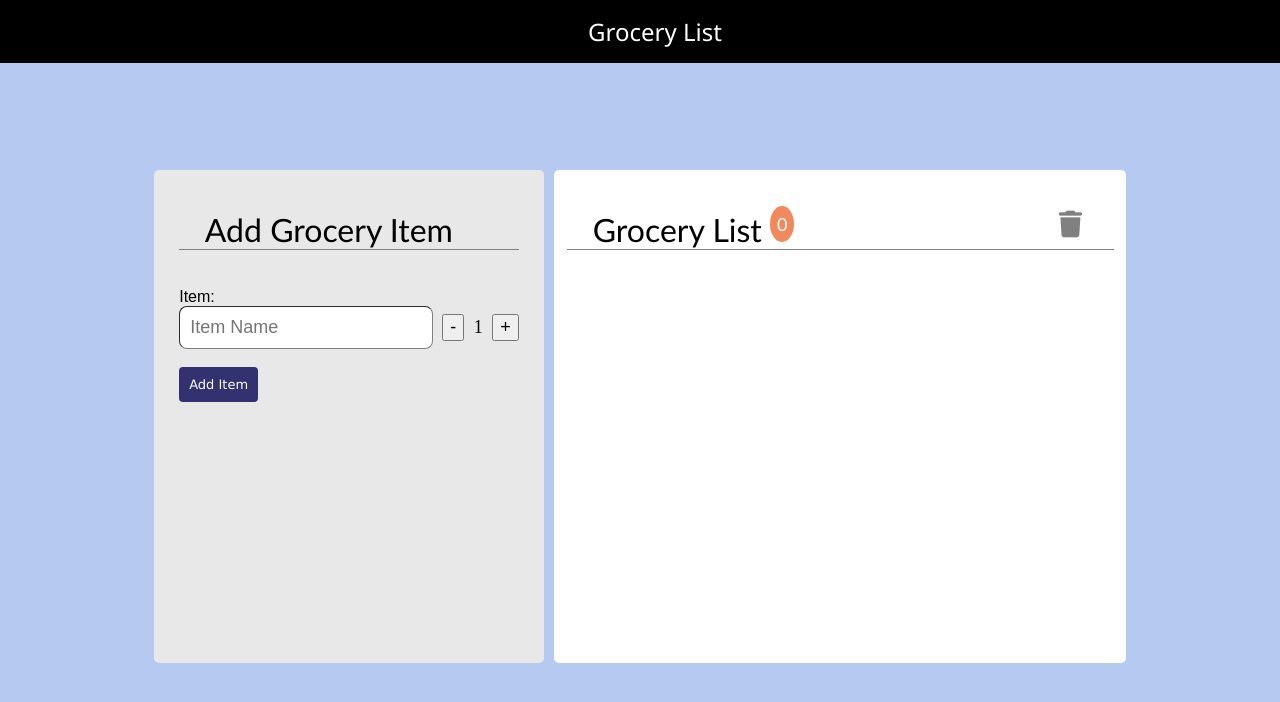
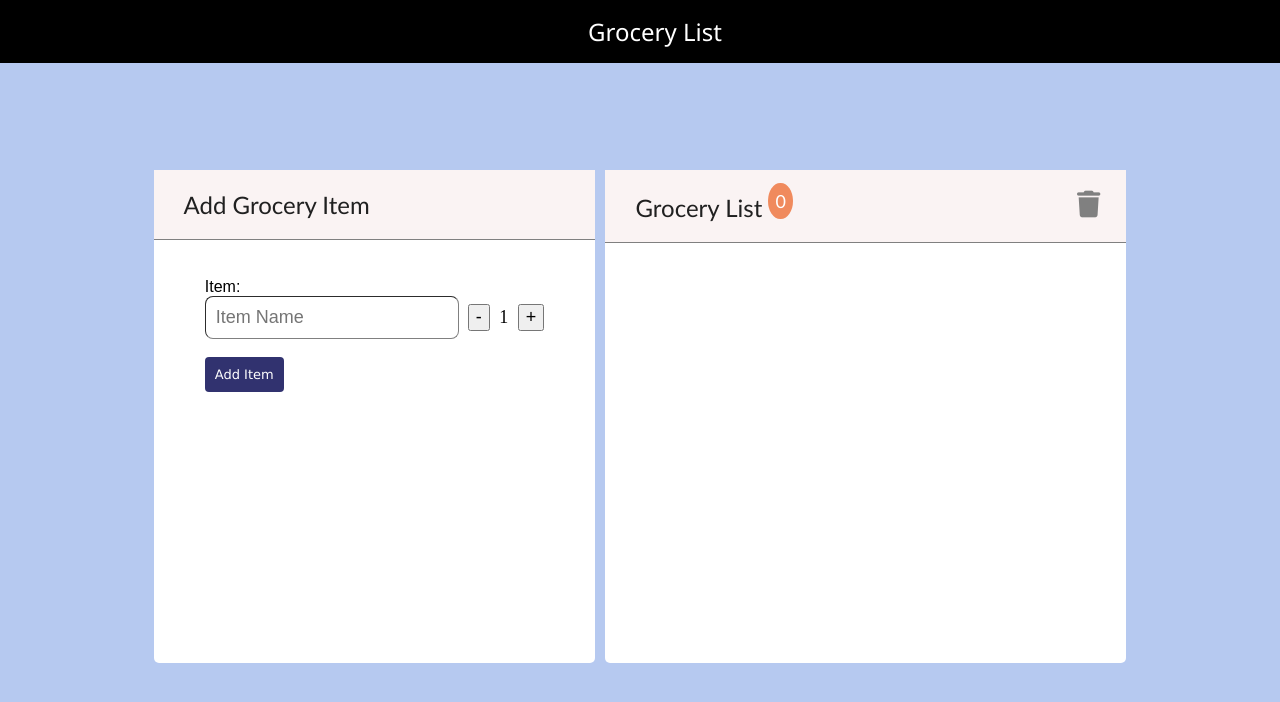
Before and after one commit to agrima-khanna/Assignment-2, a website built with Parcel: page index.html in a window 1280 px wide. Shown: the top 702 px of the page. Built offline with nearby package versions, Linux system fonts and the light colour scheme.

Commit message:
color change

```diff
--- a/index.html
+++ b/index.html
@@ -16,9 +16,9 @@
       <div class="top">Grocery List</div>
       <div class="content">
     <div class="status add">
-      <div class="heading">Add Grocery Item</div
-      >
+      <div class="heading">Add Grocery Item</div>
       </br>
+      <div class="inputSection">
       <form action="">
 
         <label for="name">Item:</label><br />
@@ -40,6 +40,7 @@
         <button id="cancel" class="cancel" type="button">Cancel</button>
       </form>
     </div>
+    </div>
     <div class="display">
       <div class="heading">Grocery List <sup id="count">0</sup> <button id="deleteAll"> <i class="fas fa-trash fa-2x"></i> </button></div>
 
--- a/src/styles.css
+++ b/src/styles.css
@@ -37,14 +37,17 @@ body {
   flex-wrap: wrap;
 
   /* height: 40vh; */
-  padding-left: 2vw;
-  padding-right: 2vw;
-  padding-bottom: 2vw;
 
-  background: #e8e8e8;
+  padding-bottom: 3vw;
+
+  background: white;
   border-radius: 5px;
 
   /* float: left; */
+}
+.inputSection {
+  margin-left: 4vw;
+  margin-right: 4vw;
 }
 .display {
   display: flex;
@@ -56,8 +59,8 @@ body {
 
   /* max-width: 80vh; */
   background: white;
-  padding-left: 1vw;
-  padding-right: 1vw;
+  /* padding-left: 1vw;
+  padding-right: 1vw; */
   padding-bottom: 1vw;
   border-radius: 5px;
 
@@ -86,14 +89,15 @@ body {
 .heading {
   font-family: "Trebuchet MS", "Lucida Sans Unicode", "Lucida Grande",
     "Lucida Sans", Arial, sans-serif;
-  font-size: xx-large;
-  padding-left: 2vw;
-  padding-right: 2vw;
-  padding-top: 40px;
+  font-size: x-large;
+  padding: 20px;
+  padding-left: 30px;
   border-bottom: solid;
   border-width: thin;
   border-color: gray;
-  /* background: #a98b98; */
+  /* font-weight: bold; */
+  background: #faf3f3;
+  color: #202020;
 
   /* border-style: solid; */
 }
@@ -150,6 +154,7 @@ input {
   overflow-y: scroll;
   flex: 1;
   flex-direction: column;
+  margin: 0;
 }
 
 .item {
@@ -159,8 +164,10 @@ input {
   box-shadow: 0 4px 6px 0 rgba(0, 0, 0, 0.2);
   transition: 0.3s;
   padding: 20px;
+  padding-left: 50px;
+  padding-right: 20px;
   /* font-size: x-large; */
-  margin: 10px;
+  /* margin: 10px; */
 }
 
 .item:hover {
@@ -231,12 +238,13 @@ input {
   font-size: large;
   color: white;
 }
-@media only screen and (max-width: 1080px) {
+@media only screen and (max-width: 768px) {
   .content {
     display: flex;
     flex-direction: column;
     padding: 5vw;
     padding-top: 8vw;
+    /* align-items: center; */
   }
   .display {
     height: 50vh;
@@ -247,13 +255,18 @@ input {
     display: block;
   }
   .status {
-    padding: 3vw;
+    /* padding: 3vw; */
   }
   .heading {
-    padding-top: 20px;
+    /* padding-top: 20px; */
+    font-size: x-large;
   }
 
   input {
     font-size: medium;
   }
+  .item {
+    padding-left: 20px;
+    padding-right: 20px;
+  }
 }
```
